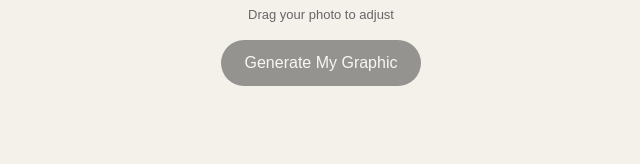
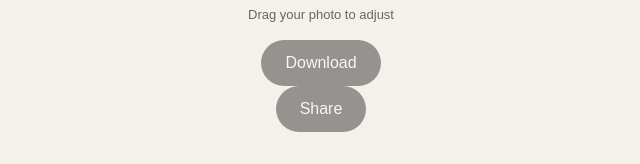
Before and after one commit to verticallane-cmyk/eoe-photo-frame, a plain HTML site: page index.html in a window 1280 px wide. Shown: the part 736-900 px from the top of the page, without its empty margins (319-959 px from the left). Before the commit the page ends 854 px from the top, so only its background shows below. Drawn offline with Linux system fonts and the light colour scheme.

Commit message:
Update index.html

```diff
--- a/index.html
+++ b/index.html
@@ -189,8 +189,16 @@
       class="generate-button"
       disabled
     >
-      Generate My Graphic
+      Download
     </button>
+
+	<button
+  id="shareButton"
+  class="share-button"
+  disabled
+>
+  Share
+</button>
 
     <p
       id="downloadMessage"
```
